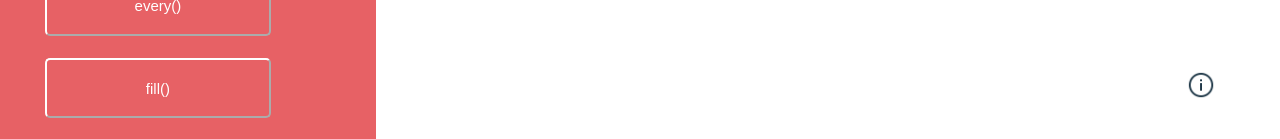
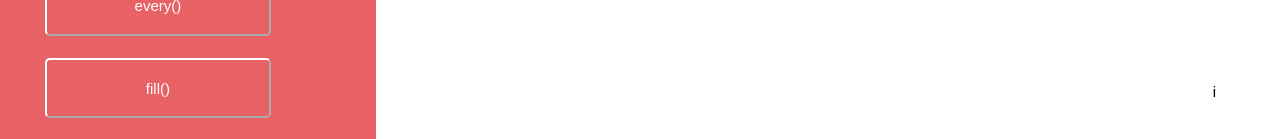
Before and after one commit to reginPekin/Methods_Learner, a React (Create React App) app: page / in a window 1280 px wide. Shown: the part 656-795 px from the top of the page. Built offline with nearby package versions, Linux system fonts and the light colour scheme.

Commit message:
delete hint image

```diff
--- a/src/Components/TaskMain/TaskMain.js
+++ b/src/Components/TaskMain/TaskMain.js
@@ -40,13 +40,7 @@ export const TaskMainContainer = ({
     <main className={styles.taskBoard}>
       <section className={styles.hint}>
         <div className={styles.hintText}>{method.hint}</div>
-        <img
-          className={styles.hintImage}
-          width="30px"
-          height="30px"
-          src={Information}
-          alt="InformativeBlock"
-        />
+        <div className={styles.divHind}>i</div>
       </section>
       <section className={styles.answerBox}>
         <div
```
